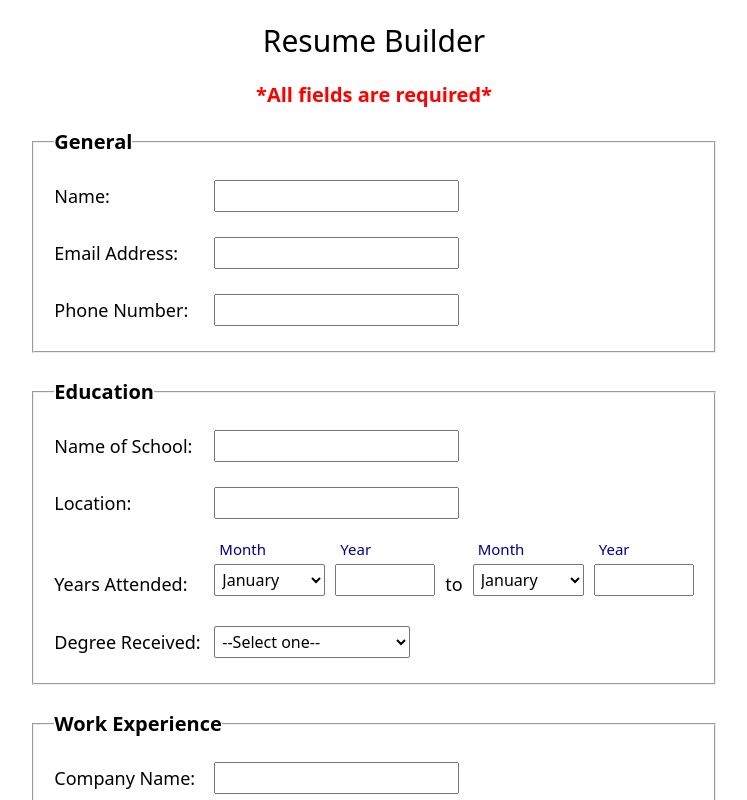
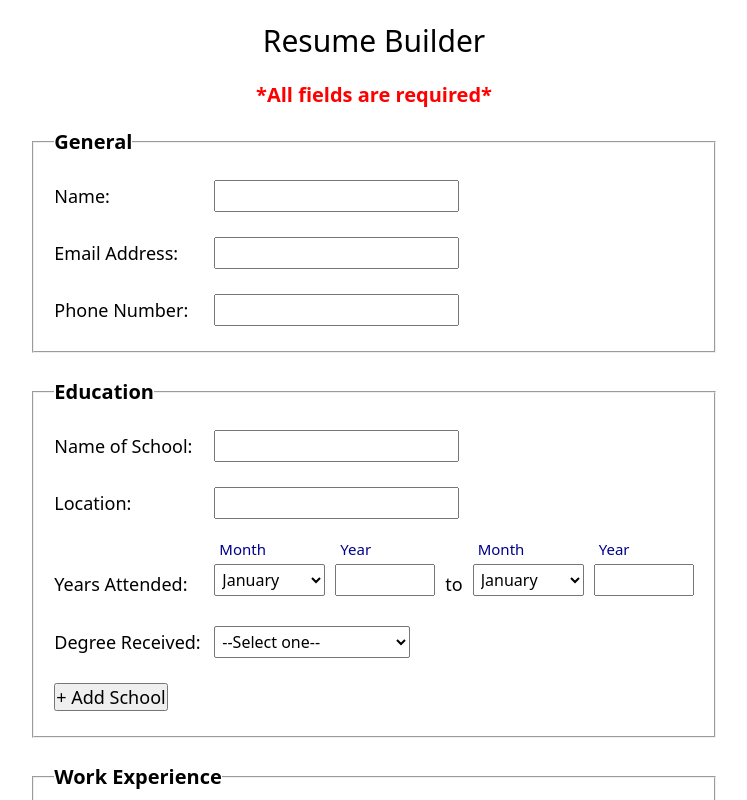
Before and after one commit to deepend15/odin-cv-application, a React (Vite) app: page / in a window 1280 px wide. Shown: the top 800 px of the page, without its empty margins (266-1013 px from the left). Built offline with nearby package versions, Linux system fonts and the light colour scheme.

Commit message:
Add add school/company button
Add button that allows user to add an additional school or company.
Currently this just adds the new school/company form field data to
FormFields.jsx, it does not yet display the new fields on the page.

```diff
--- a/src/components/App.jsx
+++ b/src/components/App.jsx
@@ -177,6 +177,90 @@ function App() {
     window.scrollTo(0, 0);
   }
 
+  function handleAddSchoolOrWork(e) {
+    function capitalizeString(string) {
+      return string.at(0).toUpperCase() + string.slice(1);
+    }
+
+    let idsArray;
+    e.target.textContent.endsWith("School")
+      ? (idsArray = formFields.Education.childIds)
+      : (idsArray = formFields.Experience.childIds);
+    const currentNumber = idsArray.length;
+    const newNumber = (currentNumber + 1).toString();
+    let prefix;
+    e.target.textContent.endsWith("School")
+      ? (prefix = "school")
+      : (prefix = "company");
+    const newId = prefix + newNumber;
+    const newIdsArray = idsArray.slice();
+    newIdsArray.push(newId);
+    const newSectionField = {
+      childIds: newIdsArray,
+    };
+
+    const schoolFieldsArray = [
+      "Name",
+      "Location",
+      "StartMonth",
+      "StartYear",
+      "EndMonth",
+      "EndYear",
+    ];
+    const workFieldsArray = schoolFieldsArray.slice();
+    schoolFieldsArray.push("Degree", "FieldOfStudy");
+    workFieldsArray.push("Position", "Responsibilities");
+    const newParentPropertyName = capitalizeString(newId);
+    const newParentPropertyContents = {
+      id: newId,
+      childIds: [],
+    };
+    let targetedArray;
+    e.target.textContent.endsWith("School")
+      ? (targetedArray = schoolFieldsArray)
+      : (targetedArray = workFieldsArray);
+    targetedArray.forEach((field) => {
+      newParentPropertyContents.childIds.push(prefix + newNumber + field);
+    });
+
+    const newFieldPropertyNamesAndContents = [];
+    targetedArray.forEach((field) => {
+      const newFieldPropertyName = capitalizeString(newId) + field;
+      const newFieldPropertyContents = {
+        id: newId + field,
+        value: "",
+      };
+      if (field.endsWith("Month")) {
+        newFieldPropertyContents.value = "January";
+        newFieldPropertyContents.status = "valid";
+      } else {
+        newFieldPropertyContents.status = "initial";
+        newFieldPropertyContents.hasChanged = false;
+      }
+      if (field === "FieldOfStudy") newFieldPropertyContents.isPresent = false;
+
+      newFieldPropertyNamesAndContents.push([
+        newFieldPropertyName,
+        newFieldPropertyContents,
+      ]);
+    });
+
+    let targetedPropertyString;
+    e.target.textContent.endsWith("School")
+      ? (targetedPropertyString = "Education")
+      : (targetedPropertyString = "Experience");
+    const newFormFields = {
+      ...formFields,
+      [targetedPropertyString]: newSectionField,
+      [newParentPropertyName]: newParentPropertyContents,
+    };
+    newFieldPropertyNamesAndContents.forEach((propertyNameAndContentsArray) => {
+      newFormFields[propertyNameAndContentsArray[0]] =
+        propertyNameAndContentsArray[1];
+    });
+    setFormFields(newFormFields);
+  }
+
   let h1Text;
   formStatus === "submitted"
     ? (h1Text = formFields.Name.value + " Resume")
@@ -192,6 +276,7 @@ function App() {
           handleChange={handleChange}
           handleBlur={handleBlur}
           handleSubmit={handleSubmit}
+          handleAddSchoolOrWork={handleAddSchoolOrWork}
         />
       )}
       {formStatus === "submitted" && (
--- a/src/components/Education.jsx
+++ b/src/components/Education.jsx
@@ -10,6 +10,7 @@ export default function Education({
   formFields,
   handleChange,
   handleBlur,
+  handleAddSchoolOrWork,
 }) {
   return (
     <fieldset>
@@ -89,6 +90,9 @@ export default function Education({
             />
           </p>
         )}
+      <button type="button" onClick={handleAddSchoolOrWork}>
+        + Add School
+      </button>
     </fieldset>
   );
 }
--- a/src/components/Experience.jsx
+++ b/src/components/Experience.jsx
@@ -10,6 +10,7 @@ export default function Experience({
   formFields,
   handleChange,
   handleBlur,
+  handleAddSchoolOrWork,
 }) {
   return (
     <fieldset>
@@ -86,6 +87,9 @@ export default function Experience({
           handleBlur={handleBlur}
         />
       </p>
+      <button type="button" onClick={handleAddSchoolOrWork}>
+        + Add Company
+      </button>
     </fieldset>
   );
 }
--- a/src/components/Form.jsx
+++ b/src/components/Form.jsx
@@ -9,6 +9,7 @@ export default function Form({
   handleChange,
   handleBlur,
   handleSubmit,
+  handleAddSchoolOrWork,
 }) {
   return (
     <>
@@ -28,12 +29,14 @@ export default function Form({
           formFields={formFields}
           handleChange={handleChange}
           handleBlur={handleBlur}
+          handleAddSchoolOrWork={handleAddSchoolOrWork}
         />
         <Experience
           formStatus={formStatus}
           formFields={formFields}
           handleChange={handleChange}
           handleBlur={handleBlur}
+          handleAddSchoolOrWork={handleAddSchoolOrWork}
         />
         <button onClick={handleSubmit}>Submit</button>
       </form>
```
